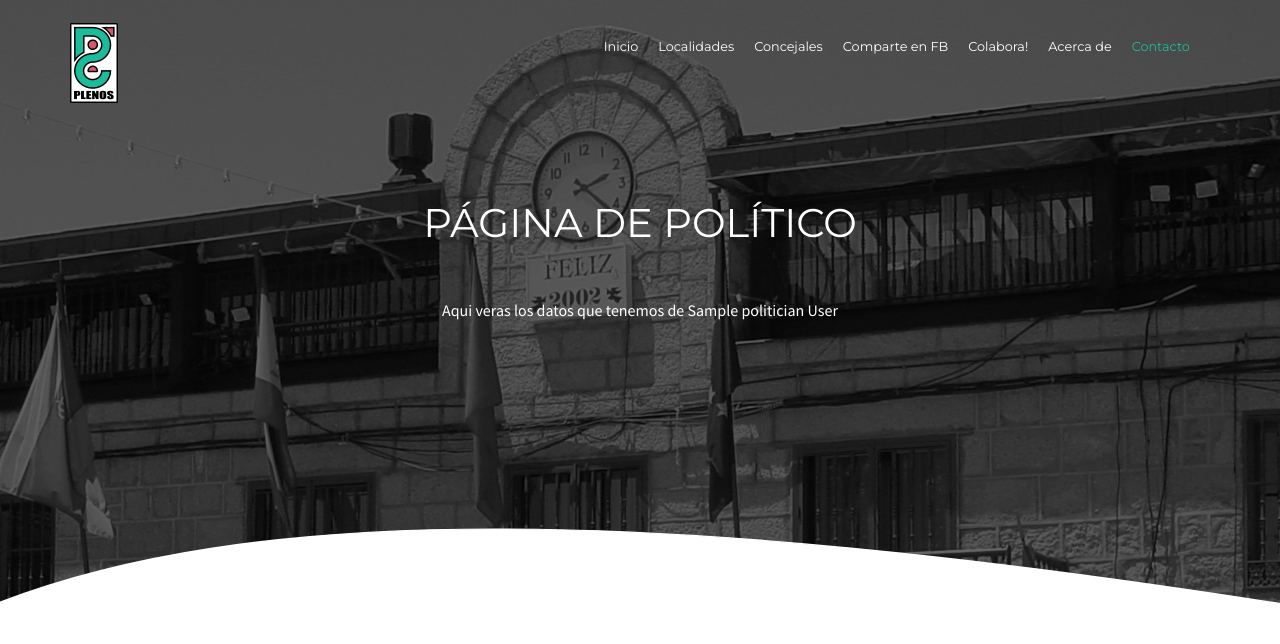
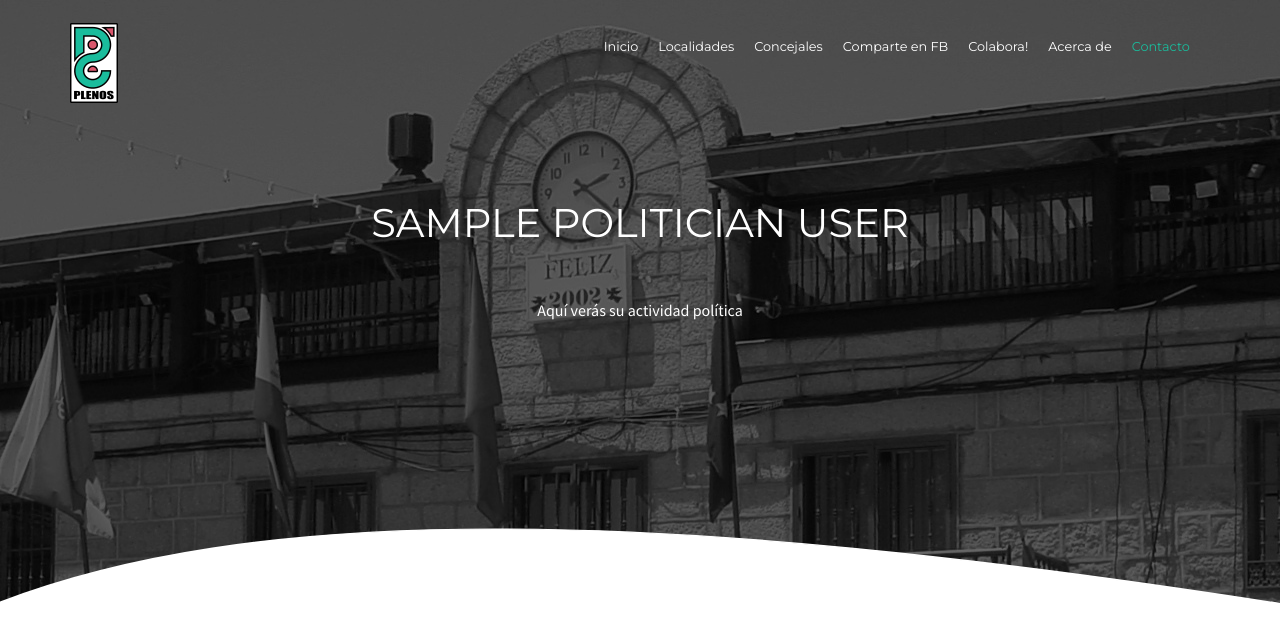
Before and after one commit to pconesa/plenos, a Django app: page /politician/1 in a window 1280 px wide. Shown: the top 644 px of the page. Run offline with Django 4.2, Linux system fonts and the light colour scheme; tables that the repository leaves empty hold one stand-in row (values such as "Sample post"); grey boxes marked "Sample" are stand-in pictures; data that the repository does not hold is empty; some libraries are stand-ins or nearby versions; some web fonts are replaced.

Commit message:
tweak in politician page

```diff
--- a/templates/plenosapp/politician.html
+++ b/templates/plenosapp/politician.html
@@ -7,8 +7,8 @@
         <div class="grid grid-pad">
             <div class="col-1-1">
                  <div class="content content-header" >
-                    <h2>Página de político</h2>
-                    <p>Aqui veras los datos que tenemos de {{ politician }} </p>
+                    <h2>{{ politician }}</h2>
+                    <p>Aquí verás su actividad política</p>
                 </div>
             </div>
         </div>
@@ -24,7 +24,6 @@
     <div class="wrap blog-grid" id="blog">
         <div class="grid grid-pad">
             <div class="content" >
-                <h2>{{ politician}}</h2>
                 <div class="col-1-3" >
                     <article class="post-wrap">
                         <div class="post-img">
```
